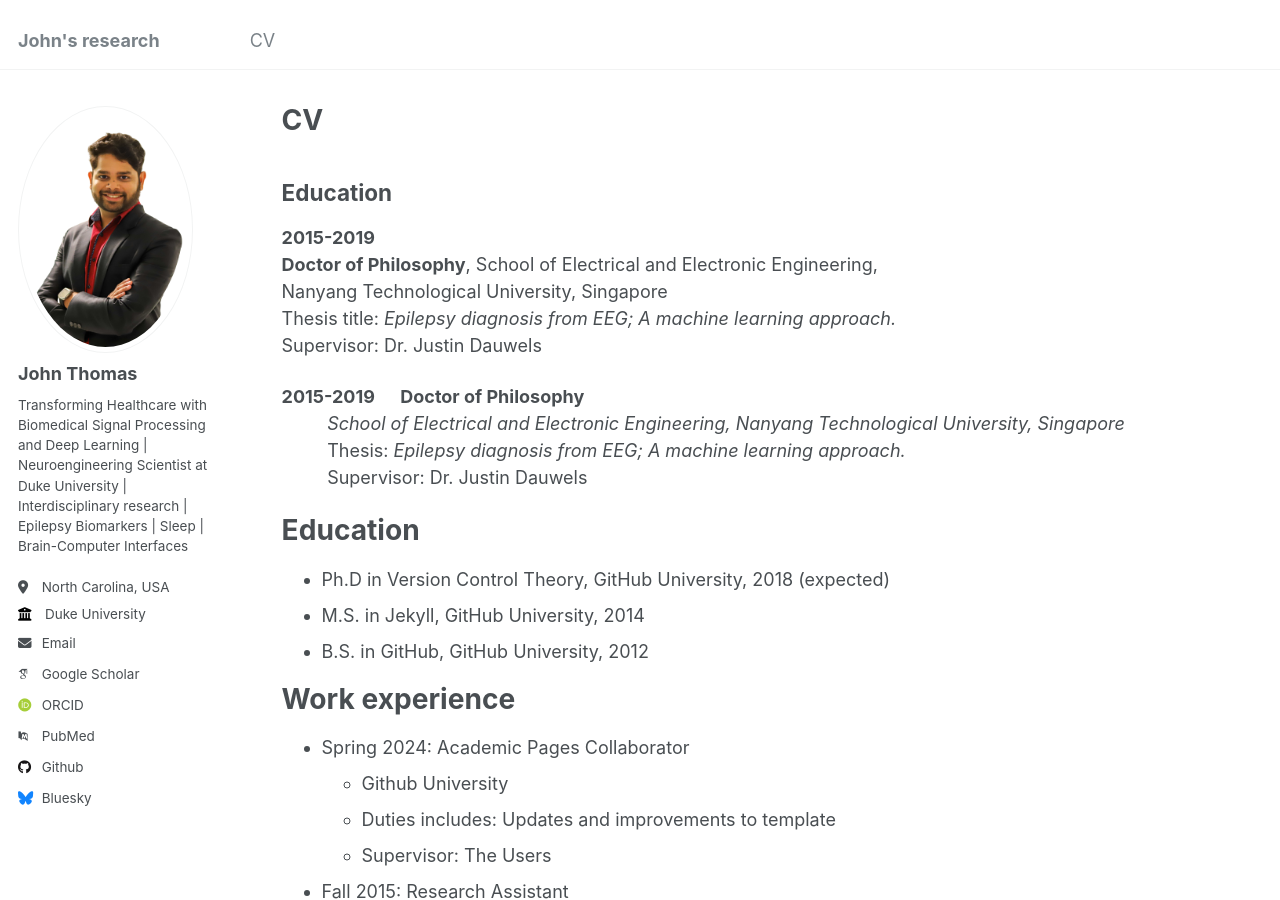
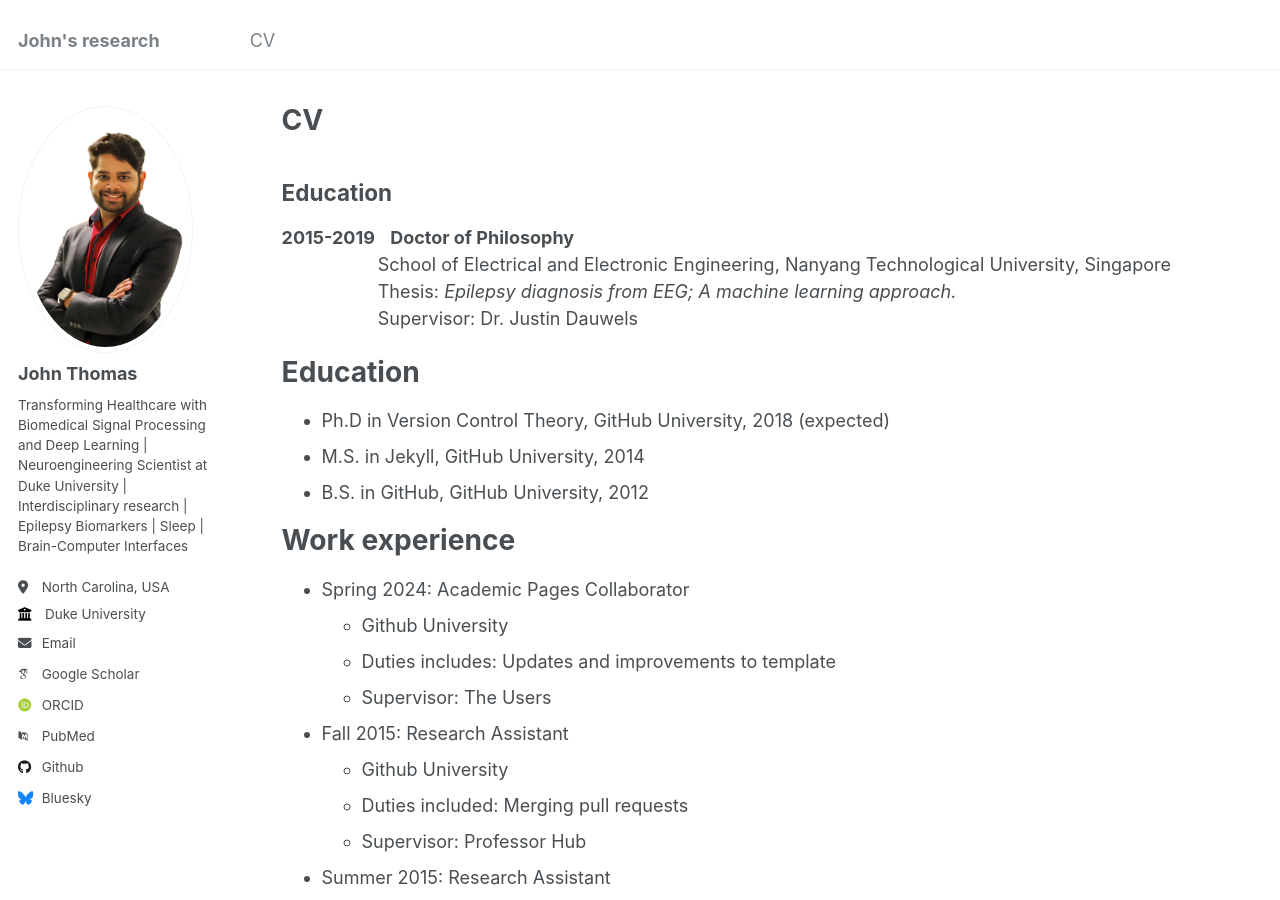
Before and after one commit to johnthomasphd/johnthomasphd.github.io, a Jekyll site: the page built from _pages/cv.md, in a window 1280 px wide and 900 px high. Built offline with Jekyll 4.4.1, drawn with Linux system fonts in a browser that asks for light colours; some web fonts are replaced.

Commit message:
Update cv.md

```diff
--- a/_pages/cv.md
+++ b/_pages/cv.md
@@ -11,16 +11,10 @@ redirect_from:
 
 ## Education
 
-**2015-2019**
-  **Doctor of Philosophy**, School of Electrical and Electronic Engineering,
-  Nanyang Technological University, Singapore
-  Thesis title: *Epilepsy diagnosis from EEG; A machine learning approach.*
-  Supervisor: Dr. Justin Dauwels
-
-  **2015-2019** &nbsp;&nbsp;&nbsp; **Doctor of Philosophy**
-&nbsp;&nbsp;&nbsp;&nbsp;&nbsp;&nbsp;&nbsp;&nbsp; *School of Electrical and Electronic Engineering, Nanyang Technological University, Singapore*
-&nbsp;&nbsp;&nbsp;&nbsp;&nbsp;&nbsp;&nbsp;&nbsp; Thesis: *Epilepsy diagnosis from EEG; A machine learning approach.*
-&nbsp;&nbsp;&nbsp;&nbsp;&nbsp;&nbsp;&nbsp;&nbsp; Supervisor: Dr. Justin Dauwels
+**2015-2019** &nbsp; **Doctor of Philosophy**
+&nbsp;&nbsp;&nbsp;&nbsp;&nbsp;&nbsp;&nbsp;&nbsp;&nbsp;&nbsp;&nbsp;&nbsp;&nbsp;&nbsp;&nbsp;&nbsp;&nbsp;&nbsp; School of Electrical and Electronic Engineering, Nanyang Technological University, Singapore
+&nbsp;&nbsp;&nbsp;&nbsp;&nbsp;&nbsp;&nbsp;&nbsp;&nbsp;&nbsp;&nbsp;&nbsp;&nbsp;&nbsp;&nbsp;&nbsp;&nbsp;&nbsp; Thesis: *Epilepsy diagnosis from EEG; A machine learning approach.*
+&nbsp;&nbsp;&nbsp;&nbsp;&nbsp;&nbsp;&nbsp;&nbsp;&nbsp;&nbsp;&nbsp;&nbsp;&nbsp;&nbsp;&nbsp;&nbsp;&nbsp;&nbsp; Supervisor: Dr. Justin Dauwels
 
 Education
 ======
```
